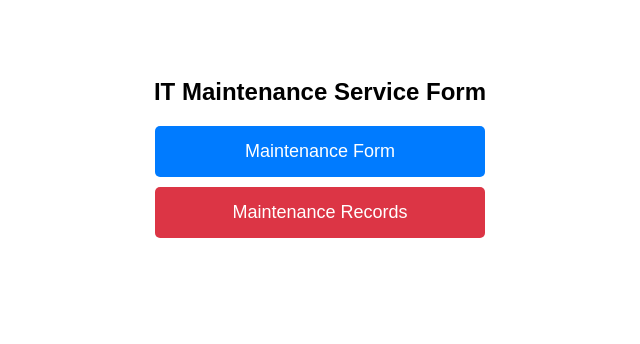
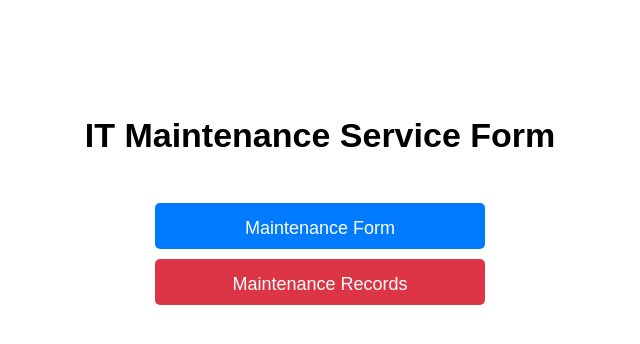
Before and after one commit to nzhahzkri/IT-Maintenance, a plain HTML site: page index.html in a window 1280 px wide. Shown: the whole page, without its empty margins (320-960 px from the left). Drawn offline with Linux system fonts and the light colour scheme.

Commit message:
Update index.html

```diff
--- a/index.html
+++ b/index.html
@@ -4,12 +4,17 @@
     <meta charset="UTF-8">
     <meta name="viewport" content="width=device-width, initial-scale=1.0">
     <title>Technofit IT Maintenance</title>
-    <style>
+       <link rel="icon" href="https://github.com/github/github/raw/main/images/favicons/favicon.ico" type="image/x-icon">
+    </head>
+<style>
         body {
             font-family: Arial, sans-serif;
             text-align: center;
-            padding: 50px;
+            padding: 80px;
         }
+	h2 { font-size: 34px;
+		padding-bottom: 20px
+	}
         .button {
             display: block;
             width: 80%;
@@ -22,9 +27,11 @@
             border: none;
             border-radius: 5px;
             text-decoration: none;
+		padding-bottom: 10px;
         }
         .button.red {
             background-color: #dc3545;
+		padding-bottom: 10px;
         }
     </style>
 </head>
```
